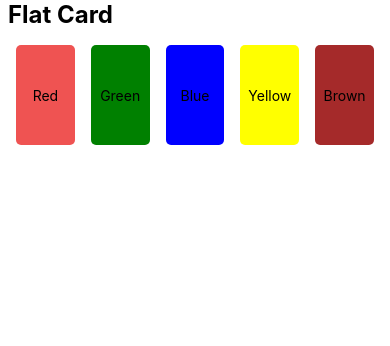
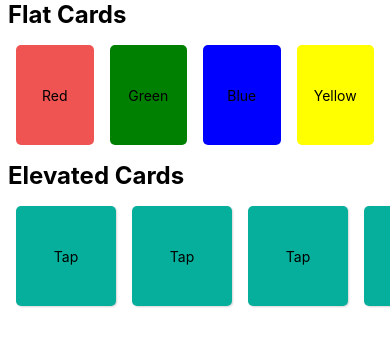
Before and after one commit to C-RayJalloh/basicMoblieApp, a React Native app: screen / in a window 390 px wide. Shown: the top 346 px of the page. Built offline with nearby package versions, Linux system fonts and the light colour scheme.

Commit message:
"Added ElevatedCard component and updated FlatCard component"

```diff
--- a/App.tsx
+++ b/App.tsx
@@ -1,6 +1,7 @@
 import {View, SafeAreaView, ScrollView} from 'react-native';
 import React from 'react';
 import FlatCard from './components/FlatCard';
+import ElevatedCard from './components/ElevatedCard';
 
 function App() {
   return (
@@ -9,6 +10,7 @@
         {/* the Flat cards div/ container */}
         <View>
           <FlatCard />
+          <ElevatedCard />
         </View>
       </ScrollView>
     </SafeAreaView>
--- a/components/ElevatedCard.tsx
+++ b/components/ElevatedCard.tsx
@@ -1,15 +1,65 @@
-/* eslint-disable @typescript-eslint/no-unused-vars */
-import {StyleSheet, Text, View} from 'react-native';
+import {ScrollView, StyleSheet, Text, View} from 'react-native';
 import React from 'react';
 
 export default function ElevatedCard() {
   return (
     <View>
-      <Text style={styles.heading}>ElevatedCard</Text>
+      <Text style={styles.heading}>Elevated Cards</Text>
+      <ScrollView horizontal={true} style={styles.container}>
+        <View style={[styles.cardElevated, styles.card]}>
+          <Text>Tap</Text>
+        </View>
+        <View style={[styles.cardElevated, styles.card]}>
+          <Text>Tap</Text>
+        </View>
+        <View style={[styles.cardElevated, styles.card]}>
+          <Text>Tap</Text>
+        </View>
+        <View style={[styles.cardElevated, styles.card]}>
+          <Text>Tap</Text>
+        </View>
+        <View style={[styles.cardElevated, styles.card]}>
+          <Text>Tap</Text>
+        </View>
+        <View style={[styles.cardElevated, styles.card]}>
+          <Text>Tap</Text>
+        </View>
+        <View style={[styles.cardElevated, styles.card]}>
+          <Text>Tap</Text>
+        </View>
+      </ScrollView>
     </View>
   );
 }
 
 const styles = StyleSheet.create({
-
+  heading: {
+    fontSize: 24,
+    fontWeight: 'bold',
+    // color: '#fff',
+    paddingHorizontal: 8,
+  },
+  container: {
+    padding: 8,
+  },
+  card: {
+    flex: 1,
+    justifyContent: 'center',
+    alignItems: 'center',
+    width: 100,
+    height: 100,
+    margin: 8,
+    borderRadius: 5,
+  },
+  cardElevated: {
+    backgroundColor: '#06af9b',
+    elevation: 4,
+    shadowOffset: {
+      width: 1,
+      height: 1,
+    },
+    shadowColor: '#333',
+    shadowOpacity: 0.2,
+    shadowRadius: 2,
+  },
 });
--- a/components/FlatCard.tsx
+++ b/components/FlatCard.tsx
@@ -4,7 +4,7 @@
 export default function FlatCard() {
   return (
     <View>
-      <Text style={styles.heading}>Flat Card</Text>
+      <Text style={styles.heading}>Flat Cards</Text>
       <View style={styles.container}>
         <View style={[styles.cardOne, styles.card]}>
           <Text>Red</Text>
@@ -18,9 +18,6 @@
         <View style={[styles.cardFour, styles.card]}>
           <Text>Yellow</Text>
         </View>
-        <View style={[styles.cardFive, styles.card]}>
-          <Text>Brown</Text>
-        </View>
       </View>
     </View>
   );
@@ -31,7 +28,7 @@
   heading: {
     fontSize: 24,
     fontWeight: 'bold',
-    color: '#000',
+    // color: '#',
     paddingHorizontal: 8,
   },
   container: {
@@ -62,7 +59,4 @@
   cardFour: {
     backgroundColor: 'yellow',
   },
-  cardFive: {
-    backgroundColor: 'brown',
-  },
 });
```
